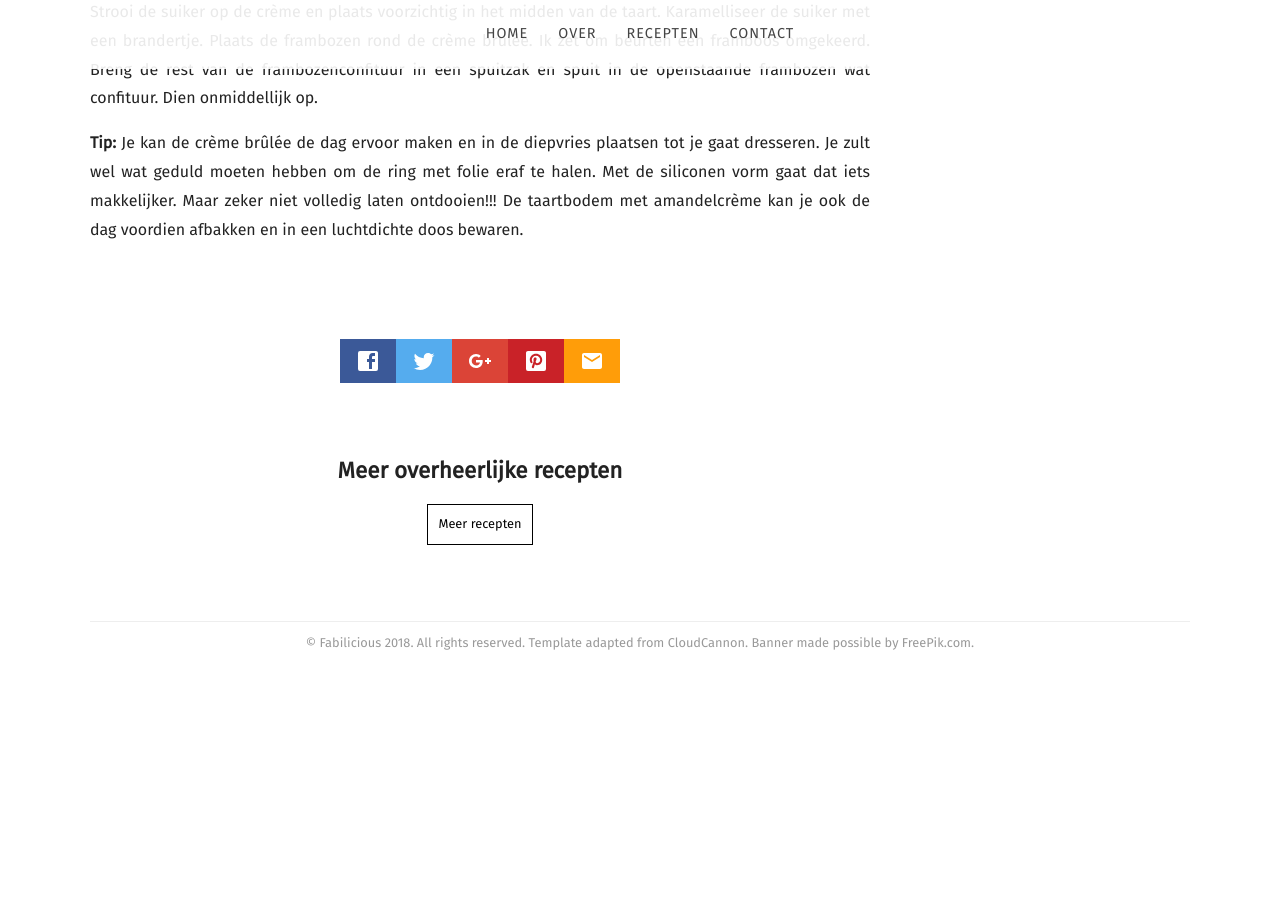
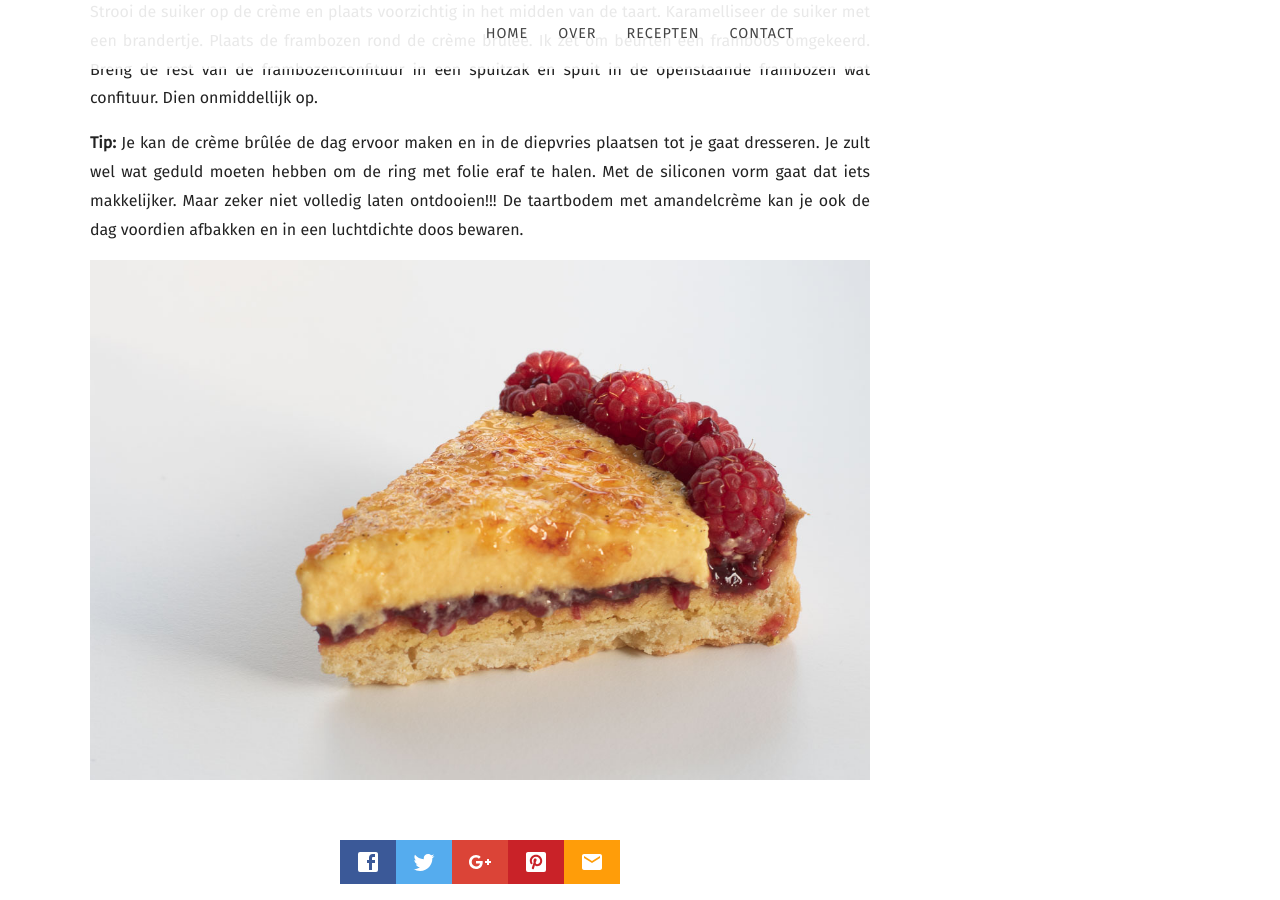
Before and after one commit to fabilicious/fabilicious.github.io, a Jekyll site: the page built from _posts/2018-10-14-frambozentaart_met_cremebrulee.md, in a window 1280 px wide and 900 px high, scrolled down 3314 px. Built offline with Jekyll 4.4.1, drawn with Linux system fonts in a browser that asks for light colours; nearby versions of some CDN libraries; some web fonts are replaced; before the commit the page ends 3991 px from its top, so only the background shows below that.

Commit message:
add missing image

```diff
--- a/_posts/2018-10-14-frambozentaart_met_cremebrulee.md
+++ b/_posts/2018-10-14-frambozentaart_met_cremebrulee.md
@@ -116,4 +116,4 @@ Met de siliconen vorm gaat dat iets makkelijker.
 Maar zeker niet volledig laten ontdooien!!!
 De taartbodem met amandelcrème kan je ook de dag voordien afbakken en in een luchtdichte doos bewaren.
 
-![](/Fabilicious/images/frambozentaart cremebrulee slice 1200.jpg)
+![](/images/frambozentaart cremebrulee slice 1200.jpg)
```
Also changed, not shown: images/frambozentaart cremebrulee slice 1200.jpg (added), 2 other files.
